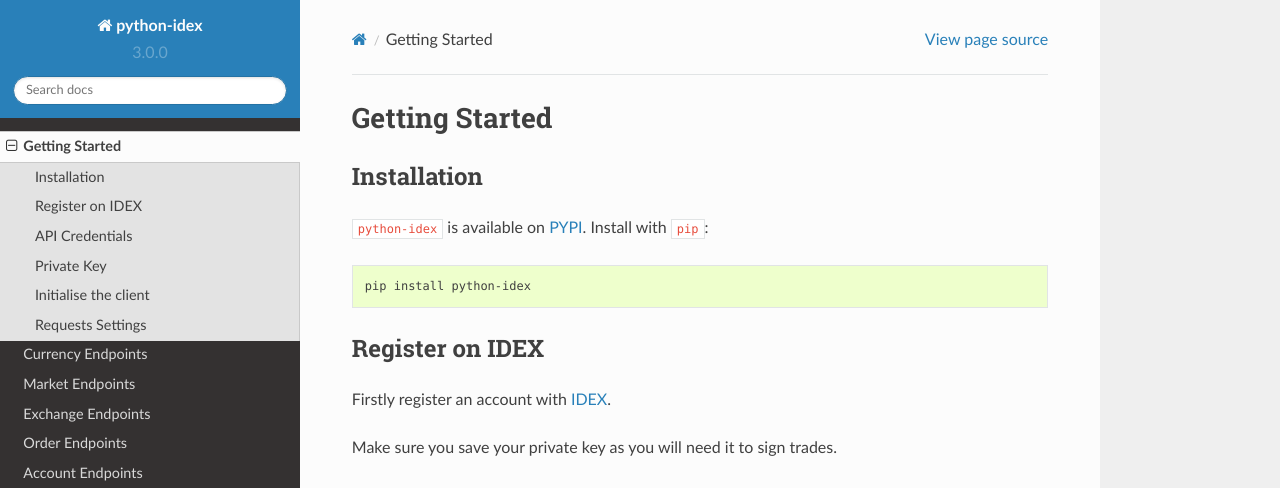
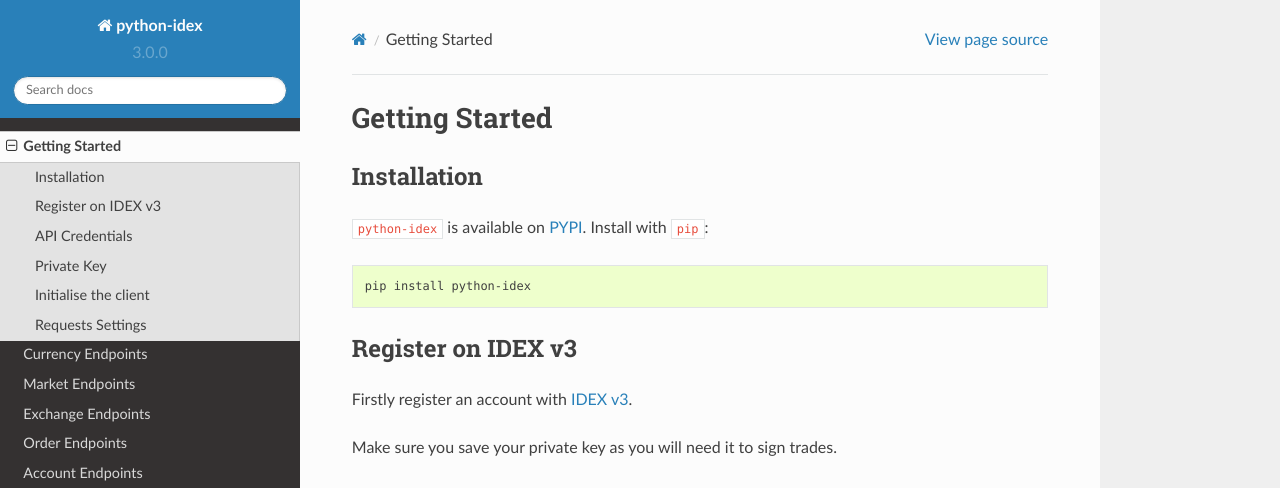
Before and after one commit to sammchardy/python-idex, a Sphinx documentation site: the page built from docs/overview.rst, in a window 1280 px wide and 900 px high. Shown: the top 488 px of the window. Built offline with Sphinx 7.4.7 and the Read the Docs theme 2.0.0, drawn with Linux system fonts in a browser that asks for light colours; formulas are drawn with MathJax 3.

Commit message:
pyright updates

```diff
--- a/README.rst
+++ b/README.rst
@@ -48,7 +48,7 @@
 Quick Start
 -----------
 
-Register an account with `IDEX <https://exchange.idex.io/r/O5O9RA3B>`_.
+Register an account with `IDEX v3 <https://exchange.idex.io/r/O5O9RA3B>`_.
 
 .. code:: bash
 
--- a/docs/overview.rst
+++ b/docs/overview.rst
@@ -12,10 +12,10 @@
     pip install python-idex
 
 
-Register on IDEX
-----------------
+Register on IDEX v3
+-------------------
 
-Firstly register an account with `IDEX <https://exchange.idex.io/r/O5O9RA3B>`_.
+Firstly register an account with `IDEX v3 <https://exchange.idex.io/r/O5O9RA3B>`_.
 
 Make sure you save your private key as you will need it to sign trades.
 
```
Also changed, not shown: 2 other files.
